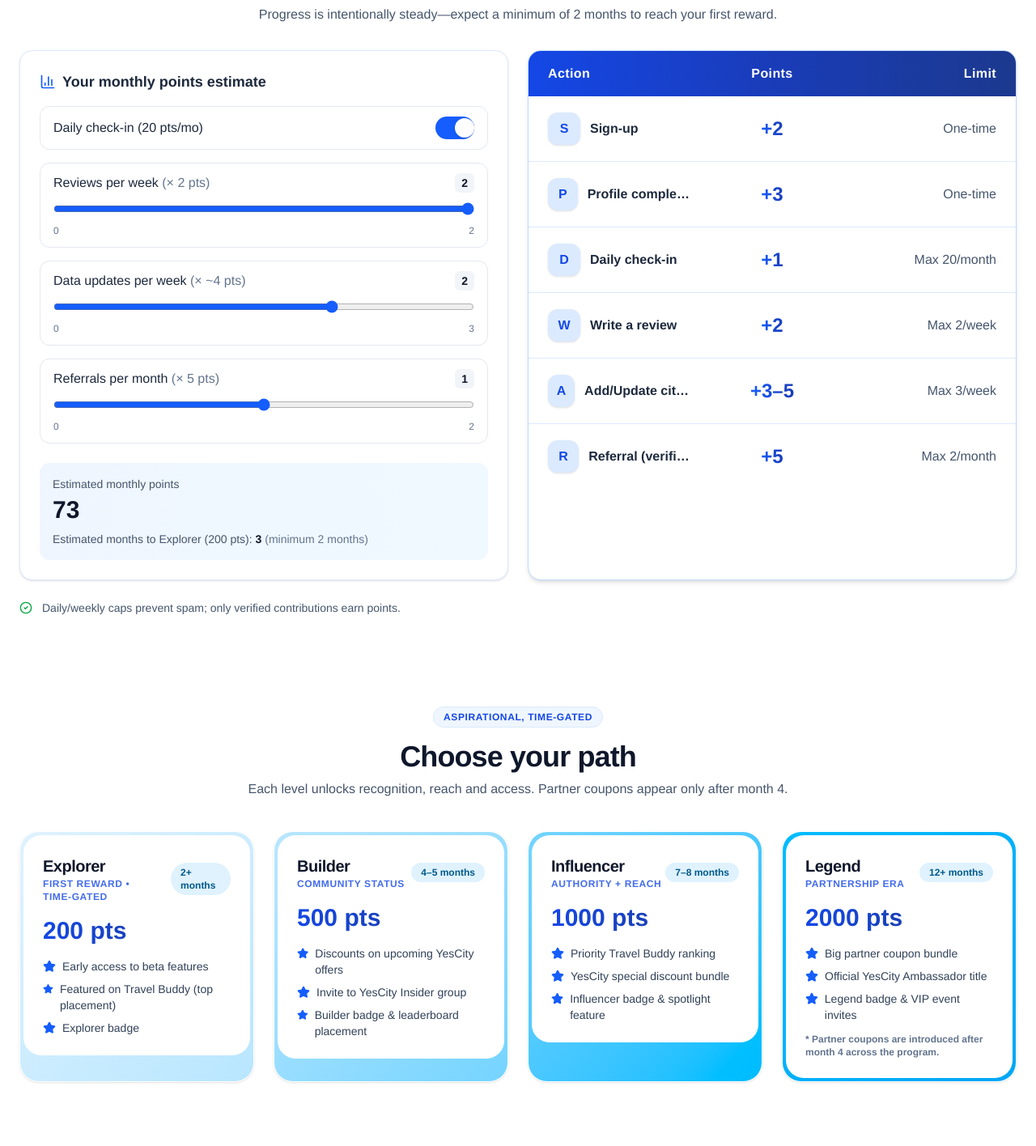
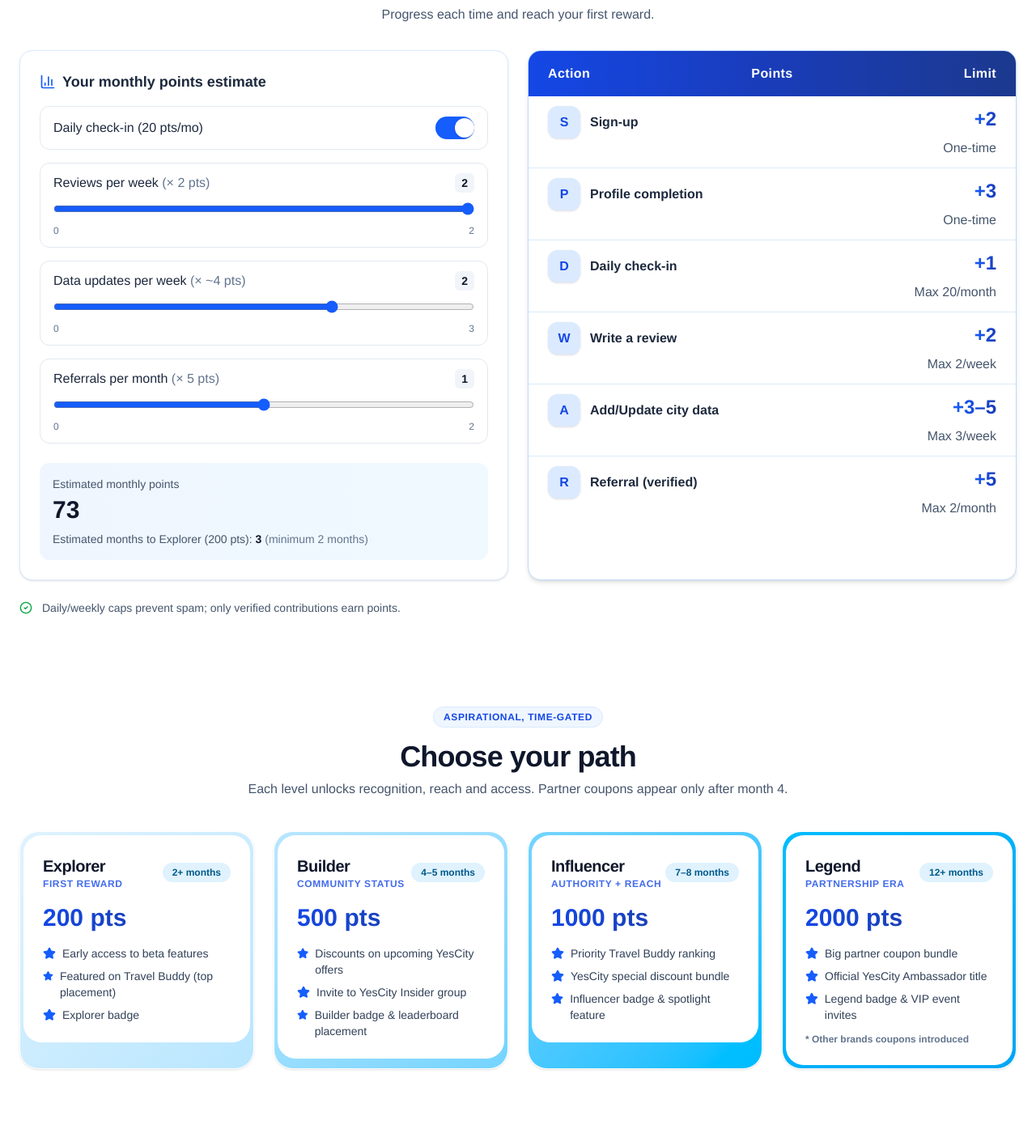
Before and after one commit to AadityaPandey30/Contribution, a Next.js app: page /rewards in a window 1280 px wide. Shown: the part 1056-2472 px from the top of the page at 81% size. Built offline with nearby package versions, Linux system fonts and the light colour scheme.

Commit message:
Updated rewards

```diff
--- a/src/app/rewards/page.js
+++ b/src/app/rewards/page.js
@@ -46,7 +46,7 @@
   const levels = [
     {
       name: "Explorer",
-      tag: "First reward • time‑gated",
+      tag: "First reward",
       months: "2+ months",
       points: 200,
       rewards: [
@@ -157,14 +157,14 @@
                   Levels
                 </a>
               </li>
-              <li>
+              {/* <li>
                 <a
                   className="hover:text-slate-900 focus-visible:outline-none focus-visible:ring-2 focus-visible:ring-blue-500 rounded"
                   href="#faq"
                 >
                   FAQ
                 </a>
-              </li>
+              </li> */}
             </ul>
             <button className="hidden md:inline-flex items-center gap-2 rounded-full bg-blue-600 px-5 py-2.5 text-white font-bold shadow-sm hover:bg-blue-700 focus-visible:outline-none focus-visible:ring-2 focus-visible:ring-blue-500">
               Join now <ArrowRight className="h-4 w-4" />
@@ -254,7 +254,7 @@
           <SectionTitle
             eyebrow="Every action counts"
             title="Earn points for every move"
-            subtitle="Progress is intentionally steady—expect a minimum of 2 months to reach your first reward."
+            subtitle="Progress each time and reach your first reward."
           />
 
           {/* Estimator */}
@@ -332,8 +332,9 @@
                 {pointsData.map((row, idx) => (
                   <li
                     key={idx}
-                    className="grid grid-cols-1 sm:grid-cols-3 items-center gap-3 px-6 py-5 transition-colors hover:bg-blue-50"
+                    className="items-center px-6 py-3 transition-colors hover:bg-blue-50"
                   >
+                    <div className="flex justify-between">
                     {/* Action */}
                     <div className="flex items-center gap-3 font-semibold text-slate-800">
                       <span className="w-10 h-10 flex items-center justify-center rounded-xl bg-blue-100 text-blue-700 font-bold shadow-sm">
@@ -348,9 +349,10 @@
                         {row.points}
                       </span>
                     </div>
+                    </div>
 
                     {/* Limit */}
-                    <div className="sm:text-right text-slate-600 font-medium text-sm sm:text-base">
+                    <div className="text-right text-slate-600 font-medium text-sm sm:text-base">
                       {row.limit}
                     </div>
                   </li>
@@ -360,14 +362,14 @@
           </div>
 
           {/* Fair play note */}
-          <div className="mt-6 flex flex-wrap items-center gap-3 text-sm text-slate-600">
+          <div className="mt-6 flex items-center gap-3 text-sm text-slate-600">
             <CheckCircle2 className="h-4 w-4 text-green-600" /> Daily/weekly
             caps prevent spam; only verified contributions earn points.
           </div>
         </section>
 
         {/* Levels */}
-        <section id="levels" className="mx-auto max-w-7xl px-6 py-16">
+        <section id="levels" className="mx-auto max-w-7xl px-6 py-16 mb-8">
           <SectionTitle
             eyebrow="Aspirational, time‑gated"
             title="Choose your path"
@@ -413,8 +415,7 @@
                   </ul>
                   {i === 3 && (
                     <p className="mt-3 text-xs font-semibold text-slate-500">
-                      * Partner coupons are introduced after month 4 across the
-                      program.
+                      * Other brands coupons introduced
                     </p>
                   )}
                 </div>
@@ -424,7 +425,7 @@
         </section>
 
         {/* FAQ */}
-        <section id="faq" className="mx-auto max-w-7xl px-6 pb-24">
+        {/* <section id="faq" className="mx-auto max-w-7xl px-6 pb-24">
           <SectionTitle
             eyebrow="Good to know"
             title="FAQ"
@@ -444,7 +445,7 @@
               a="Daily/weekly limits safeguard quality: check‑ins (20/mo), reviews (max 2/wk), updates (max 3/wk), referrals (max 2/mo). Only verified actions count."
             />
           </div>
-        </section>
+        </section> */}
       </main>
 
       {/* Desktop CTA */}
```
